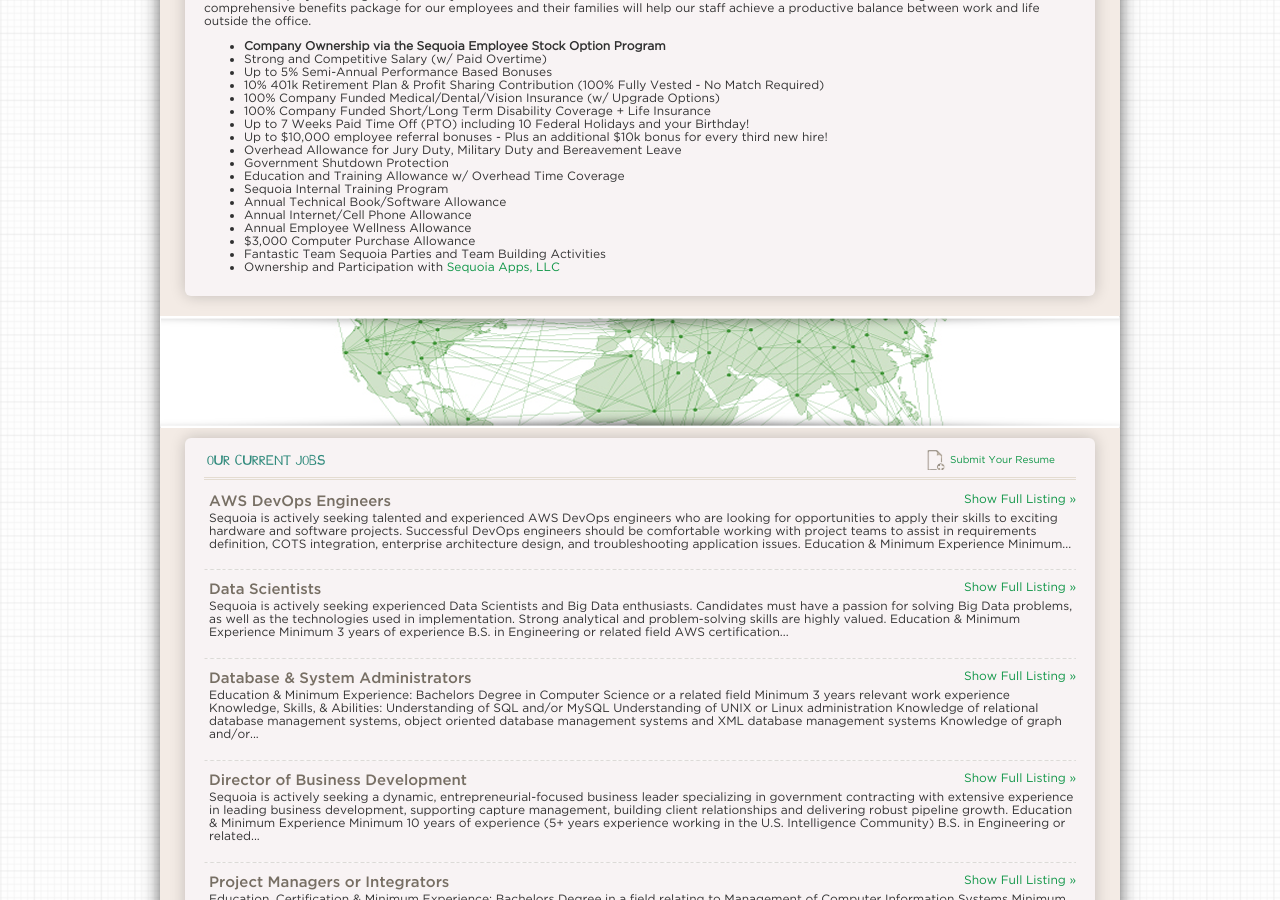
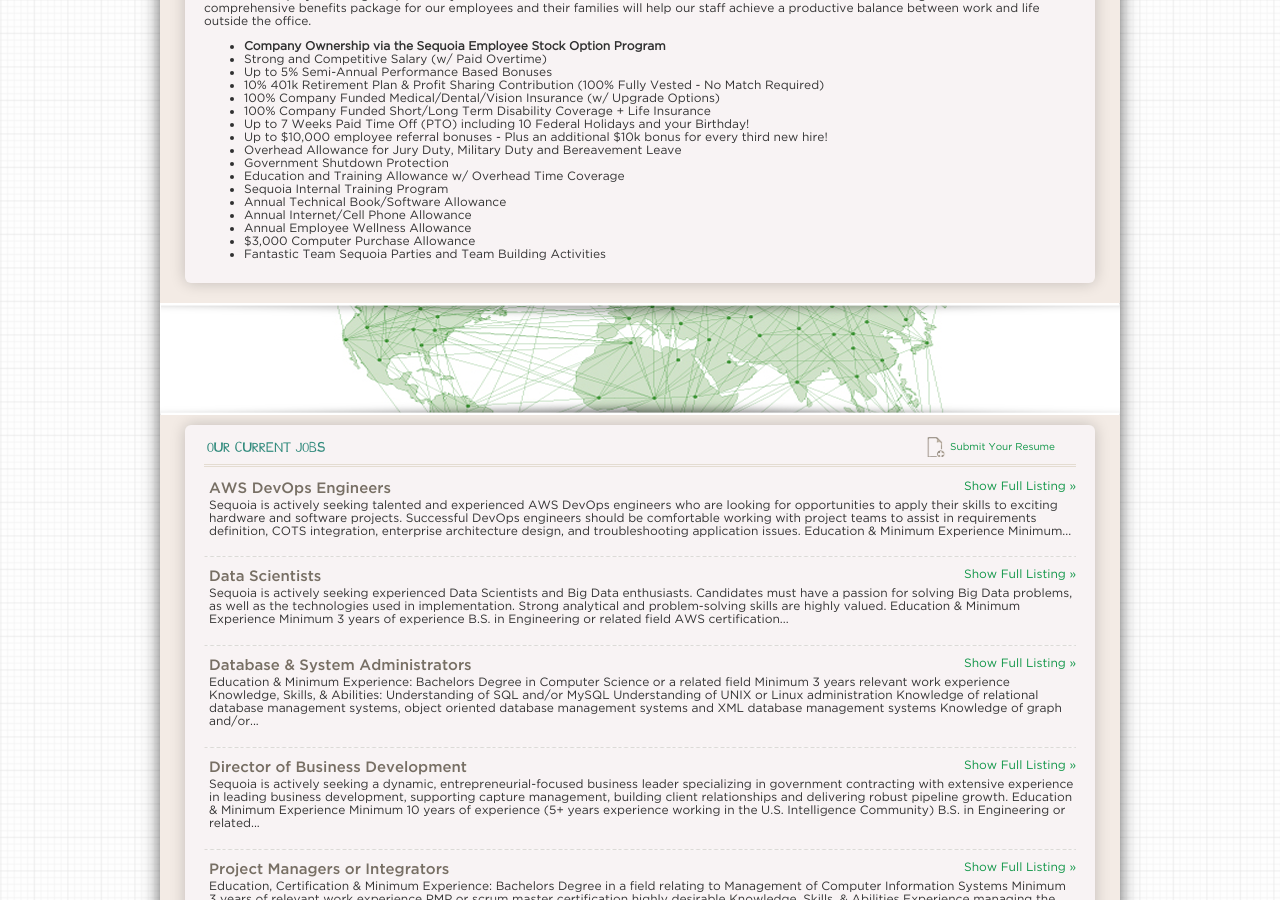
Before and after one commit to sequoiainc/www.sequoiainc.com, a Jekyll site: the page built from careers/index.html, in a window 1280 px wide and 900 px high, scrolled down 336 px. Built offline with Jekyll 4.4.1, drawn with Linux system fonts in a browser that asks for light colours.

Commit message:
Update index.html

```diff
--- a/careers/index.html
+++ b/careers/index.html
@@ -31,7 +31,6 @@
       <li>Annual Employee Wellness Allowance</li>
       <li>$3,000 Computer Purchase Allowance</li>
       <li>Fantastic Team Sequoia Parties and Team Building Activities</li>
-      <li>Ownership and Participation with <a href="http://www.sequoia-apps.com/">Sequoia Apps, LLC</a></li>
     </ul>
   </div>
   {% include map.html %}
```
